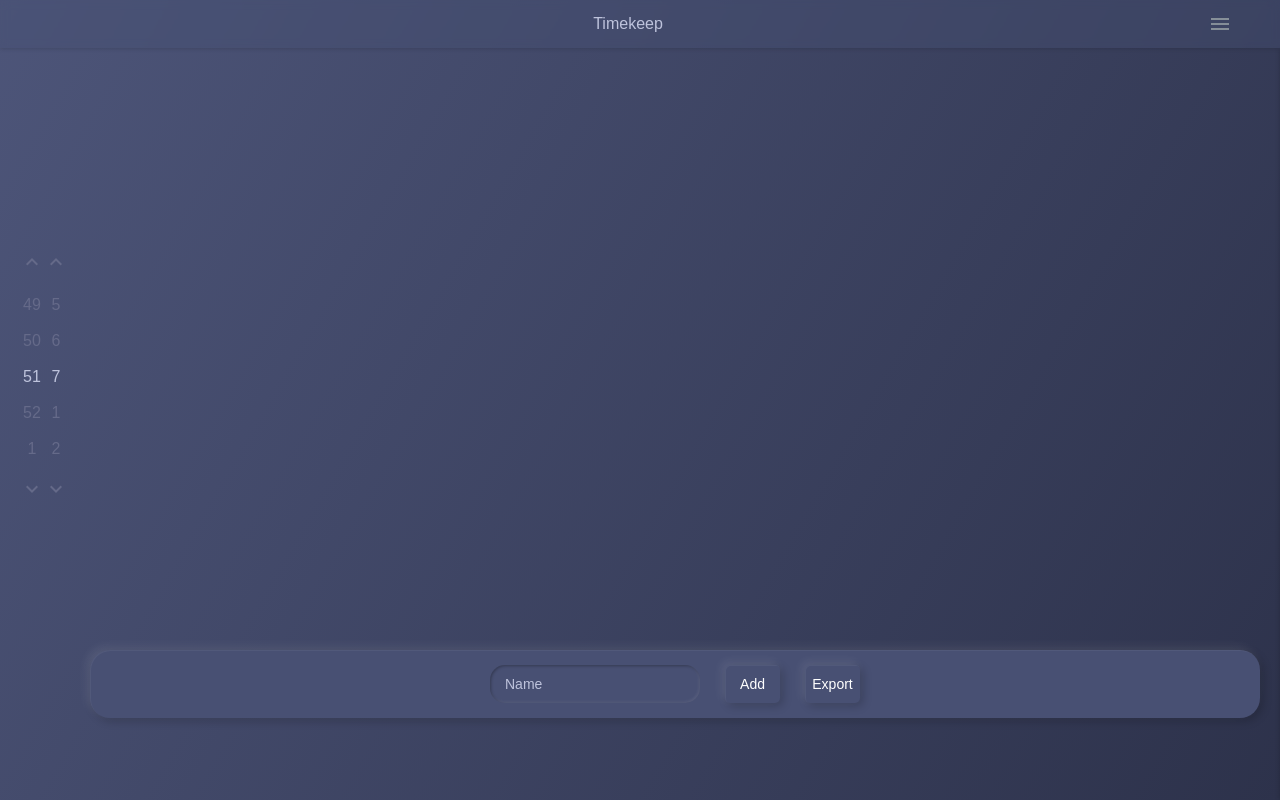
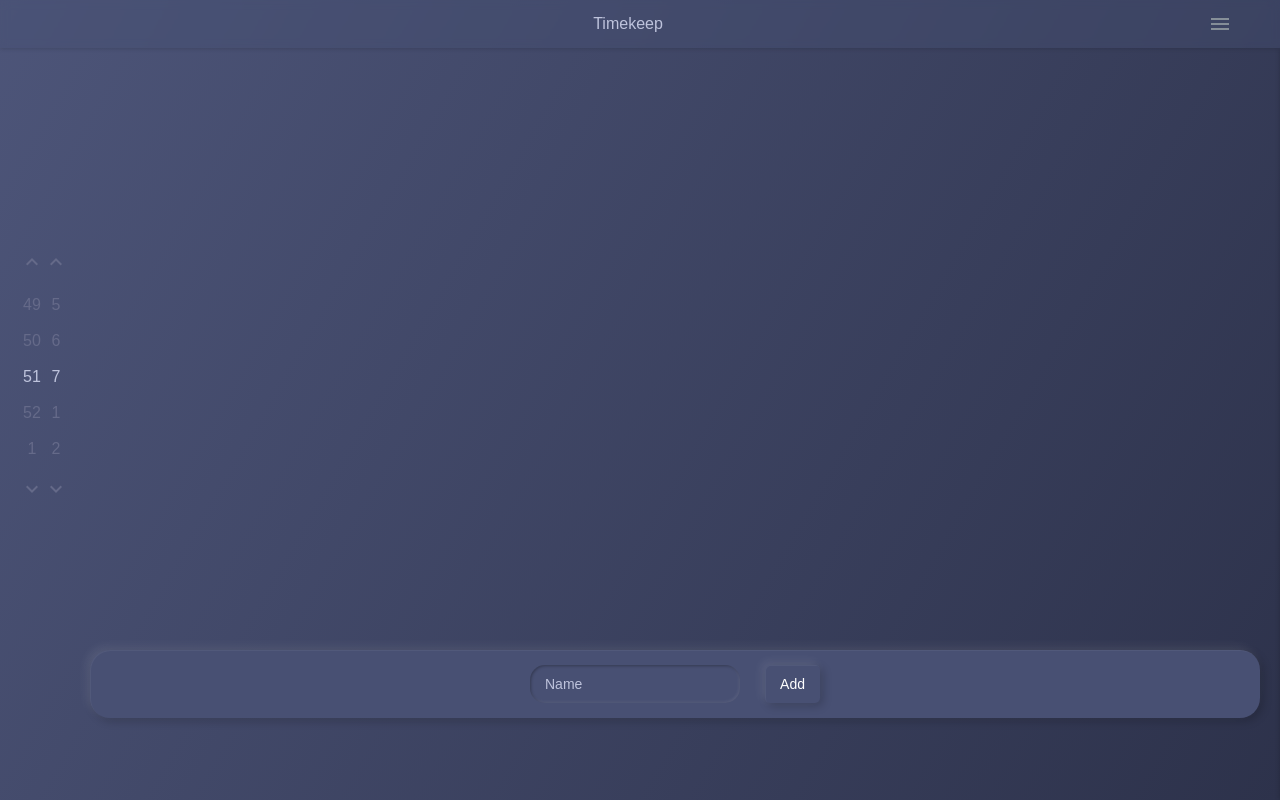
Before and after one commit to AlexGustafsson/timekeep, a Vue app: page / in a window 1280 px wide. Built offline with nearby package versions, Linux system fonts and the light colour scheme; a web font is replaced by a local one.

Commit message:
Moved export option to side menu

```diff
--- a/src/components/app/model.vue
+++ b/src/components/app/model.vue
@@ -13,6 +13,9 @@
           <i class="remove material-icons" @click.stop="remove(timekeep)">delete_forever</i>
         </li>
         <li v-if="$store.state.timekeeps.length > 0" class="spacer"></li>
+        <li @click.stop="exportToExcel" class="menu-button">
+          <p>Export to Excel</p>
+        </li>
         <li @click.stop="reset" class="menu-button">
           <p>Reset</p>
         </li>
--- a/src/components/app/script.js
+++ b/src/components/app/script.js
@@ -1,3 +1,5 @@
+import {exportToExcel} from '../../utils';
+
 export default {
   name: 'app',
   data() {
@@ -32,6 +34,16 @@ export default {
         alert(error);
       });
     },
+    async exportToExcel() {
+      const buffer = await exportToExcel(this.$store.state.timekeeps);
+      const bytes = new Uint8Array(buffer);
+      const blob = new Blob([bytes], {type: 'application/vnd.openxmlformats-officedocument.spreadsheetml.sheet'});
+
+      const element = document.createElement('a');
+      element.href = URL.createObjectURL(blob);
+      element.download = 'timekeep.xlsx';
+      element.click();
+    },
     remove(timekeep) {
       const result = window.confirm(`Are you sure you want to remove '${timekeep.name}' permanently?`);
       if (result) {
--- a/src/pages/home/model.vue
+++ b/src/pages/home/model.vue
@@ -11,7 +11,6 @@
         <form v-on:submit="submit">
           <form-input :enabled="form.enabled" name="name" type="text" label="Name" v-model="form.name"></form-input>
           <form-input :enabled="form.enabled" name="submit" type="button" label="Add" v-on:click="submit"></form-input>
-          <form-input name="export" type="button" label="Export" v-on:click="exportTimekeeps"></form-input>
         </form>
       </footer>
     </main>
--- a/src/pages/home/script.js
+++ b/src/pages/home/script.js
@@ -1,5 +1,5 @@
 import {Card, FormInput, WeekScroller} from '../../components';
-import {exportToExcel, getWeek, getDay, getYear} from '../../utils';
+import {getWeek, getDay, getYear} from '../../utils';
 
 export default {
   name: 'home-page',
@@ -49,16 +49,6 @@ export default {
       });
 
       return false;
-    },
-    async exportTimekeeps() {
-      const buffer = await exportToExcel(this.$store.state.timekeeps);
-      const bytes = new Uint8Array(buffer);
-      const blob = new Blob([bytes], {type: 'application/vnd.openxmlformats-officedocument.spreadsheetml.sheet'});
-
-      const element = document.createElement('a');
-      element.href = URL.createObjectURL(blob);
-      element.download = 'timekeep.xlsx';
-      element.click();
     }
   },
   components: {
```
